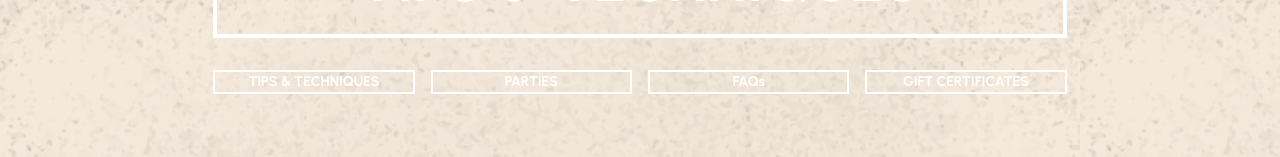
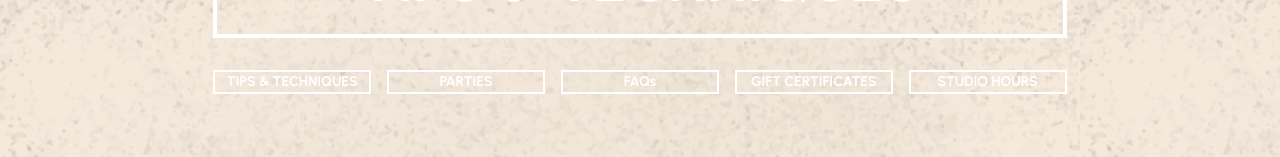
Before and after one commit to JalenBrown36/pottery-site, a Next.js app: page / in a window 1280 px wide. Shown: the part 142-299 px from the top of the page. Built offline with nearby package versions, Linux system fonts and the light colour scheme; a web font is replaced by a local one.

Commit message:
Update Header.tsx and NavBar.tsx

```diff
--- a/app/ui/pages/Header.tsx
+++ b/app/ui/pages/Header.tsx
@@ -7,14 +7,14 @@ import { usePathname } from "next/navigation";
 
 export default function Header() {
   const pathname = usePathname();
-  const pageImage = clsx({
+  const pathImage = clsx({
     [style.galleryImage]: pathname === "/gallery",
     [style.partiesImage]: pathname === "/parties",
     [style.infoImage]: pathname === "/information",
   });
 
   return (
-    <header className={`${pageImage} py-16 bg-cover bg-no-repeat`}>
+    <header className={`${pathImage} py-16 bg-cover bg-no-repeat`}>
       <div className="w-2/3 mx-auto flex flex-col gap-8 justify-center items-center">
         <h1 className="w-full py-6 border-4 border-white text-center text-6xl font-bold text-white">
           TIPS & TECHNIQUES
--- a/app/ui/pages/Navbar.tsx
+++ b/app/ui/pages/Navbar.tsx
@@ -1,6 +1,8 @@
-import NavLink from "./NavLink"
+import NavLink from "./NavLink";
+import { usePathname } from "next/navigation";
 
 export default function NavBar() {
+  const pathname = usePathname();
   return (
     <nav className="w-full">
       <ul className="hidden text-center md:flex md:flex-row md:gap-4 md:justify-between md:text-sm lg:text-sm">
@@ -8,8 +10,8 @@ export default function NavBar() {
         <NavLink url="/parties" text="PARTIES" />
         <NavLink url="/information" text="FAQs" />
         <NavLink url="/" text="GIFT CERTIFICATES" />
+        {pathname === "/" && <NavLink url="/" text="STUDIO HOURS" />}
       </ul>
-
     </nav>
-    )
+  );
 }
```
Lines whose indentation alone changed are shown as unchanged.
